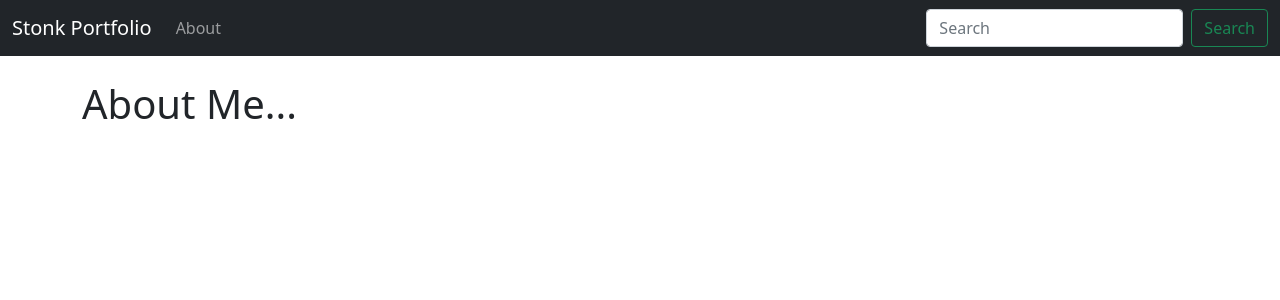
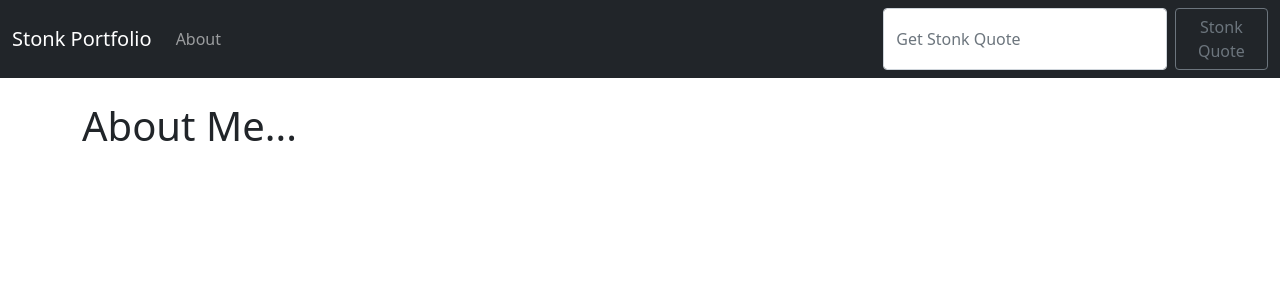
Before and after one commit to Jofa11/Stonks_App, a Django app: template stonks/quotes/templates/about.html in a window 1280 px wide. Shown: the top 300 px of the page. Run offline with Django 3.2, Linux system fonts and the light colour scheme; the template is opened without the code that fills it, so the values that code supplies are empty; parts of the project's set-up code (start-up, migrations or seed data) failed here and were passed over.

Commit message:
gets form in base.html ready for post to home

```diff
--- a/stonks/quotes/templates/base.html
+++ b/stonks/quotes/templates/base.html
@@ -27,9 +27,10 @@
                         <a class="nav-link" href="{% url 'about' %}">About</a>
                     </li>
                 </ul>
-                <form class="d-flex">
-                    <input class="form-control me-2" type="search" placeholder="Search" aria-label="Search">
-                    <button class="btn btn-outline-success" type="submit">Search</button>
+                <form action="{% url 'home' %}" class="d-flex" method="POST">
+                        {% csrf_token %}
+                    <input class="form-control me-2" type="search" placeholder="Get Stonk Quote" aria-label="Search">
+                    <button class="btn btn-outline-secondary" type="submit">Stonk Quote</button>
                 </form>
             </div>
         </div>
```
